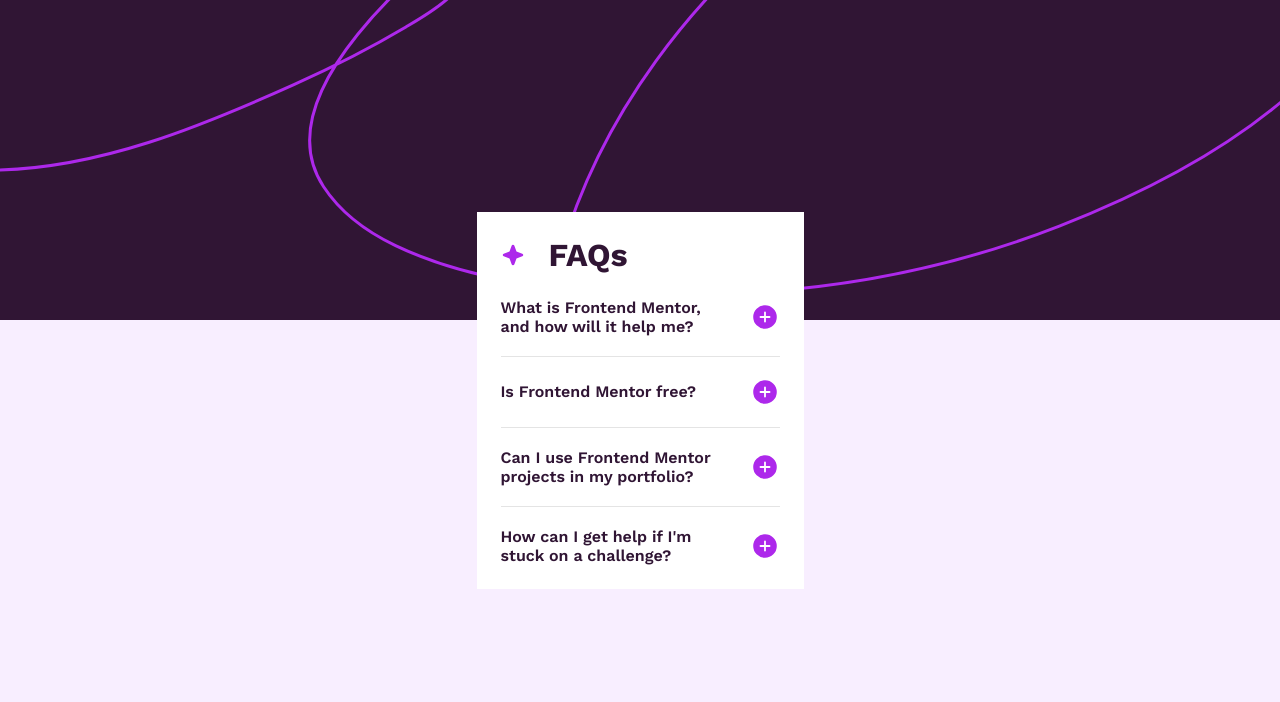
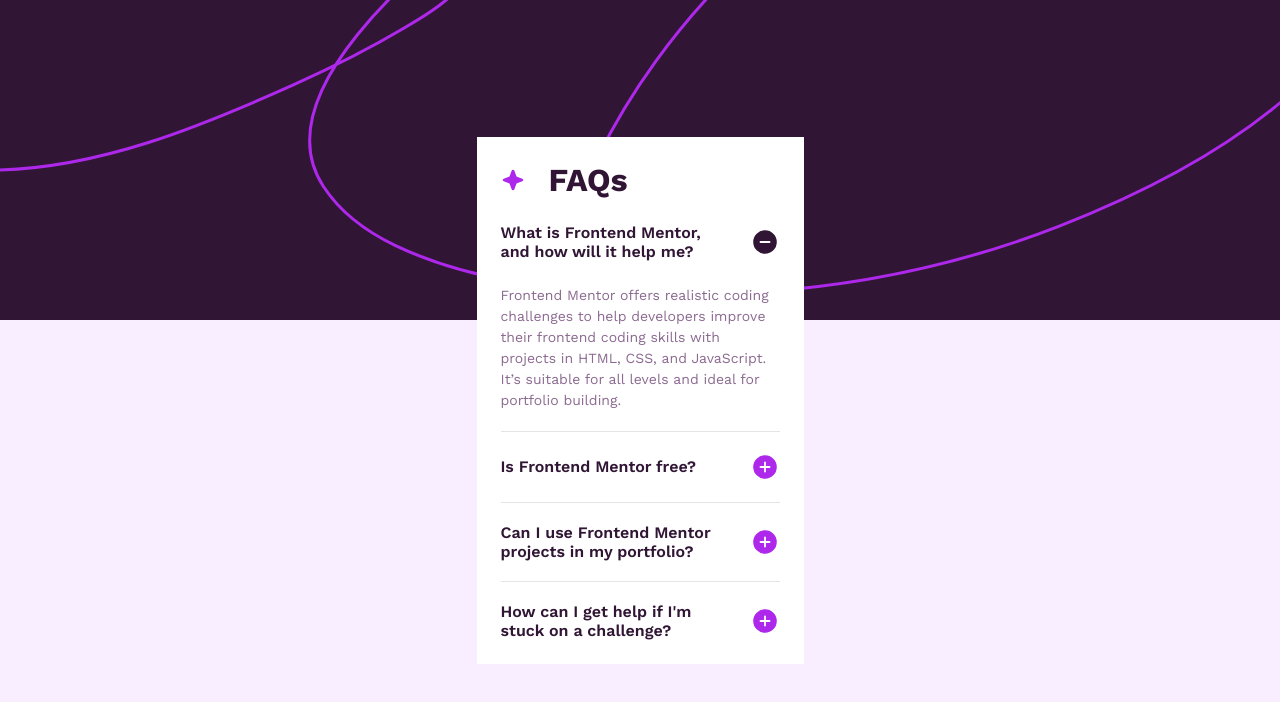
Before and after one commit to jasonluo07/fem-faq-accordion, a Next.js app: page / in a window 1280 px wide. Shown: the top 702 px of the page. Built offline with nearby package versions, Linux system fonts and the light colour scheme.

Commit message:
Update QuestionList component with new answer and icon

```diff
--- a/src/components/Card/QuestionList.module.css
+++ b/src/components/Card/QuestionList.module.css
@@ -18,6 +18,13 @@
         color: #ad28eb;
       }
     }
+
+    .answer {
+      color: #8b6990;
+      font-size: 14px;
+      line-height: 1.5;
+      margin-top: 24px;
+    }
   }
 
   .questionItem:not(:first-child) {
--- a/src/components/Card/QuestionList.tsx
+++ b/src/components/Card/QuestionList.tsx
@@ -8,8 +8,12 @@
       <li className={styles.questionItem}>
         <div className={styles.title}>
           <h2 className={styles.text}>What is Frontend Mentor, and how will it help me?</h2>
-          <Image src="/icon-plus.svg" alt="plus" width={30} height={30} />
+          <Image src="/icon-minus.svg" alt="minus" width={30} height={30} />
         </div>
+        <p className={styles.answer}>
+          Frontend Mentor offers realistic coding challenges to help developers improve their frontend coding skills
+          with projects in HTML, CSS, and JavaScript. It’s suitable for all levels and ideal for portfolio building.
+        </p>
       </li>
       <li className={styles.questionItem}>
         <div className={styles.title}>
```
Also changed, not shown: public/icon-minus.svg (renamed from src/assets/images/icon-minus.svg).
